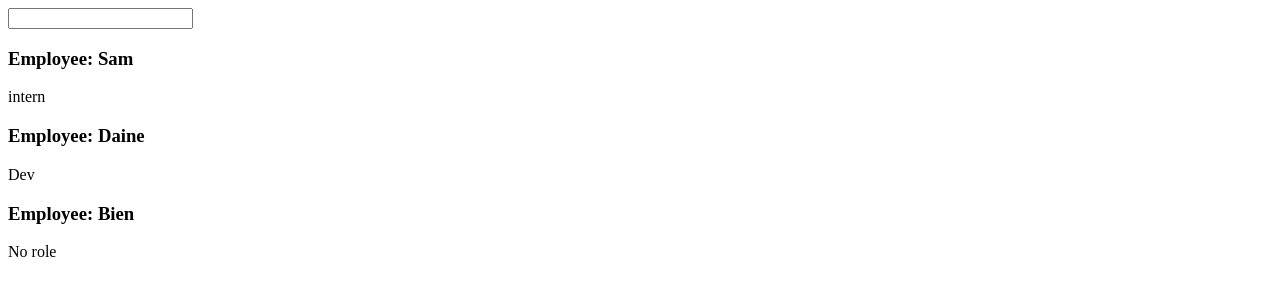
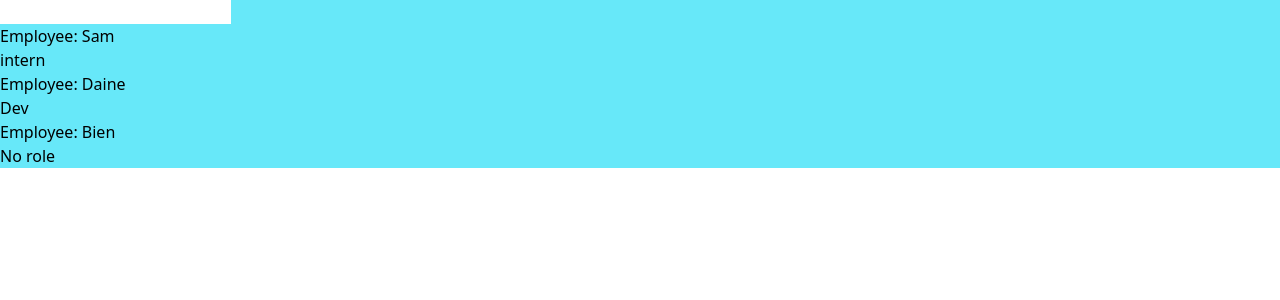
Before and after one commit to Uel-s/CodeForce-Hub, a React (Create React App) app: page / in a window 1280 px wide. Shown: the top 300 px of the page. Built offline with nearby package versions, Linux system fonts and the light colour scheme.

Commit message:
instaled tailwind

```diff
--- a/package.json
+++ b/package.json
@@ -34,5 +34,8 @@
       "last 1 firefox version",
       "last 1 safari version"
     ]
+  },
+  "devDependencies": {
+    "tailwindcss": "^3.4.0"
   }
 }
--- a/src/App.js
+++ b/src/App.js
@@ -1,4 +1,4 @@
-import "./App.css"
+import "./index.css"
 import React, { useState } from "react";
 import Employee from "./components/Employee";
 
@@ -7,7 +7,7 @@
   const showEmployees = true;
 
   return (
-    <div className="App">
+    <div className="App bg-cyan-300	">
       {showEmployees ? (
         <>
           <input type="text" onChange={(e) => setRole(e.target.value)} />
--- /dev/null
+++ b/src/index.css
@@ -0,0 +1,3 @@
+@tailwind base;
+@tailwind components;
+@tailwind utilities;
--- /dev/null
+++ b/tailwind.config.js
@@ -0,0 +1,8 @@
+/** @type {import('tailwindcss').Config} */
+module.exports = {
+  content: ["./src/**/*.{js,jsx,ts,tsx}"],
+  theme: {
+    extend: {},
+  },
+  plugins: [],
+};
```
Also changed, not shown: src/App.css (deleted), 1 other file (tests, documents, lock files or other folders).
